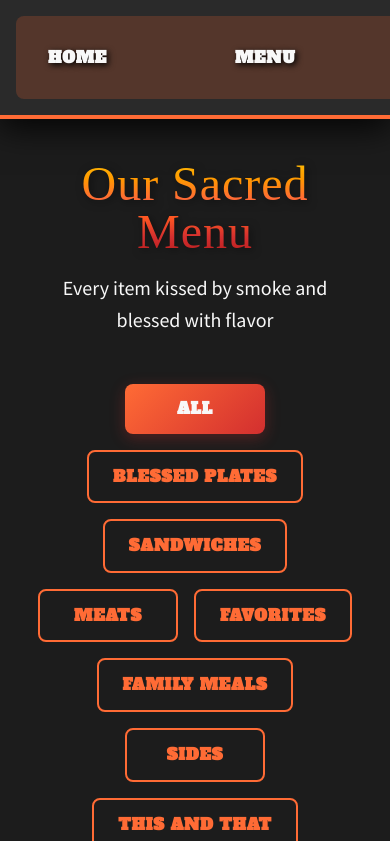
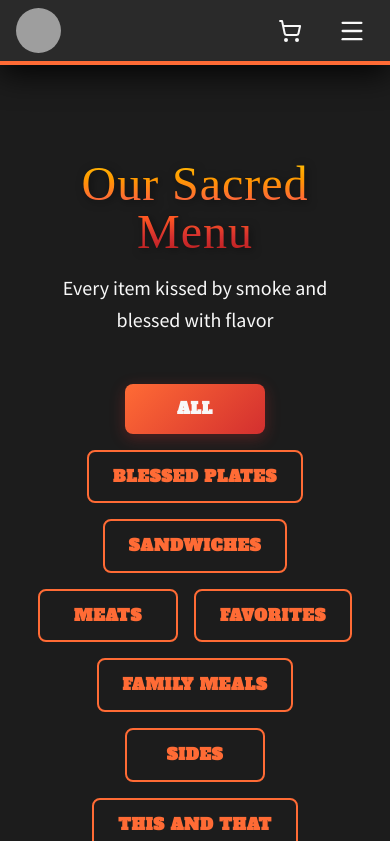
Before and after one commit to risensmoke/Risensmoke-Website, a Next.js app in the folder risensmoke-app/risensmoke-app/: page /menu in a window 390 px wide. Shown: the top 841 px of the page. Built offline with nearby package versions, Linux system fonts and the light colour scheme; grey boxes are pictures that could not be loaded; a web font is replaced by a local one.

Commit message:
Fix navigation header responsiveness on mobile devices

```diff
--- a/risensmoke-app/risensmoke-app/src/app/globals.css
+++ b/risensmoke-app/risensmoke-app/src/app/globals.css
@@ -114,8 +114,7 @@ h1, h2, h3, h4, h5, h6 {
   right: 0;
   width: 100%;
   z-index: 99999;
-  padding: 1rem 0;
-  /* High contrast background for debugging */
+  padding: 0.75rem 0;
   background: #2a2a2a;
   border-bottom: 4px solid #FF6B35;
   box-shadow: 0 8px 32px rgba(0, 0, 0, 0.9);
@@ -136,16 +135,59 @@ h1, h2, h3, h4, h5, h6 {
   visibility: visible !important;
 }
 
-/* Ensure navigation items container is visible */
-.navbar > div > nav > div:nth-child(2) {
-  display: flex !important;
-  visibility: visible !important;
-  opacity: 1 !important;
-  gap: 2rem;
-  /* Debug: bright background to ensure visibility */
-  background: rgba(255, 107, 53, 0.2);
-  padding: 0.5rem 1rem;
-  border-radius: 0.5rem;
+/* Mobile styles */
+@media (max-width: 767px) {
+  .navbar {
+    padding: 0.5rem 0;
+  }
+
+  .navbar .container {
+    padding: 0 0.75rem;
+  }
+
+  /* Mobile menu dropdown */
+  .navbar .mobile-menu {
+    position: absolute;
+    top: 100%;
+    left: 0;
+    right: 0;
+    background: #2a2a2a;
+    border-bottom: 2px solid #FF6B35;
+    box-shadow: 0 8px 32px rgba(0, 0, 0, 0.9);
+    padding: 1rem;
+  }
+
+  .navbar .mobile-menu a {
+    display: block;
+    padding: 0.75rem 0;
+    border-bottom: 1px solid rgba(255, 107, 53, 0.2);
+  }
+
+  .navbar .mobile-menu a:last-child {
+    border-bottom: none;
+  }
+
+  /* Adjust logo size on mobile */
+  .navbar .logo img {
+    width: 45px;
+    height: 45px;
+  }
+
+  /* Cart and menu button spacing */
+  .navbar > div > nav > div:last-child {
+    gap: 0.5rem;
+  }
+}
+
+/* Desktop navigation items container */
+@media (min-width: 768px) {
+  .navbar > div > nav > div:nth-child(2) {
+    display: flex !important;
+    visibility: visible !important;
+    opacity: 1 !important;
+    gap: 2rem;
+    align-items: center;
+  }
 }
 
 .navbar .container {
@@ -180,6 +222,17 @@ h1, h2, h3, h4, h5, h6 {
   }
 
   .navbar .md\:hidden {
+    display: none !important;
+  }
+}
+
+/* Hide mobile menu button on desktop */
+@media (max-width: 767px) {
+  .navbar .hidden.md\:flex {
+    display: none !important;
+  }
+
+  .navbar .hidden.md\:block {
     display: none !important;
   }
 }
--- a/risensmoke-app/risensmoke-app/src/components/layout/Header.tsx
+++ b/risensmoke-app/risensmoke-app/src/components/layout/Header.tsx
@@ -36,7 +36,7 @@ const Header = () => {
               alt="Rise N' Smoke BBQ Logo"
               width={60}
               height={60}
-              className="rounded-full"
+              className="rounded-full w-12 h-12 md:w-15 md:h-15"
               style={{ backgroundColor: 'transparent', mixBlendMode: 'normal' }}
               priority
             />
@@ -52,7 +52,7 @@ const Header = () => {
           </div>
 
           {/* Right Side Actions */}
-          <div className="flex items-center space-x-4">
+          <div className="flex items-center" style={{ gap: '0.75rem' }}>
             <CartButton />
             <Link href="/order" className="hidden md:block btn-primary">
               Order Online
@@ -60,14 +60,20 @@ const Header = () => {
 
             {/* Mobile Menu Button */}
             <button
-              className="md:hidden"
-              style={{ color: "#F8F8F8" }}
+              className="md:hidden p-2"
+              style={{
+                color: "#F8F8F8",
+                display: 'flex',
+                alignItems: 'center',
+                justifyContent: 'center'
+              }}
               onClick={() => setIsMobileMenuOpen(!isMobileMenuOpen)}
+              aria-label="Toggle menu"
             >
               {isMobileMenuOpen ? (
-                <X className="w-6 h-6" />
+                <X className="w-7 h-7" />
               ) : (
-                <Menu className="w-6 h-6" />
+                <Menu className="w-7 h-7" />
               )}
             </button>
           </div>
@@ -75,13 +81,14 @@ const Header = () => {
 
         {/* Mobile Menu */}
         {isMobileMenuOpen && (
-          <div className="md:hidden mt-4 pb-4">
+          <div className="md:hidden mobile-menu">
             {navItems.map((item) => (
               <Link
                 key={item.name}
                 href={item.href}
-                className="block py-2 nav-link"
+                className="block py-3 nav-link text-lg"
                 onClick={() => setIsMobileMenuOpen(false)}
+                style={{ borderBottom: '1px solid rgba(255, 107, 53, 0.2)' }}
               >
                 {item.name}
               </Link>
```
